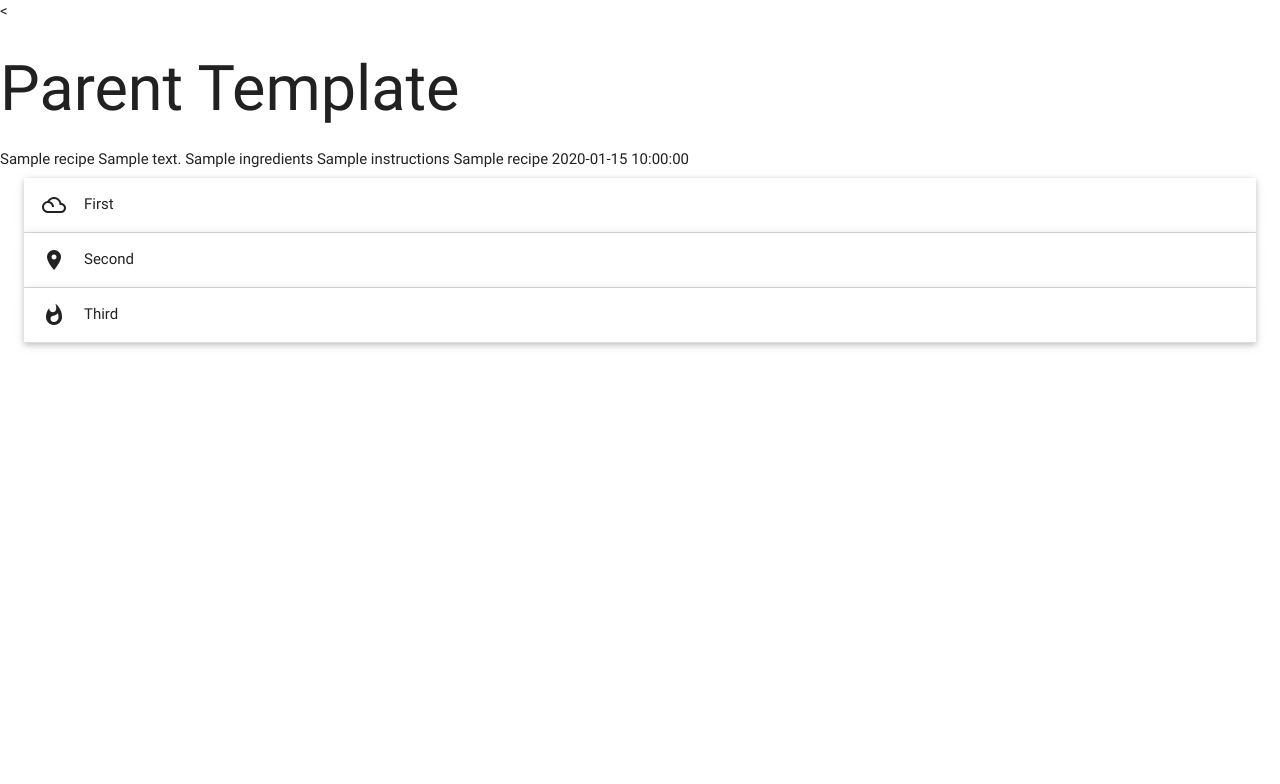
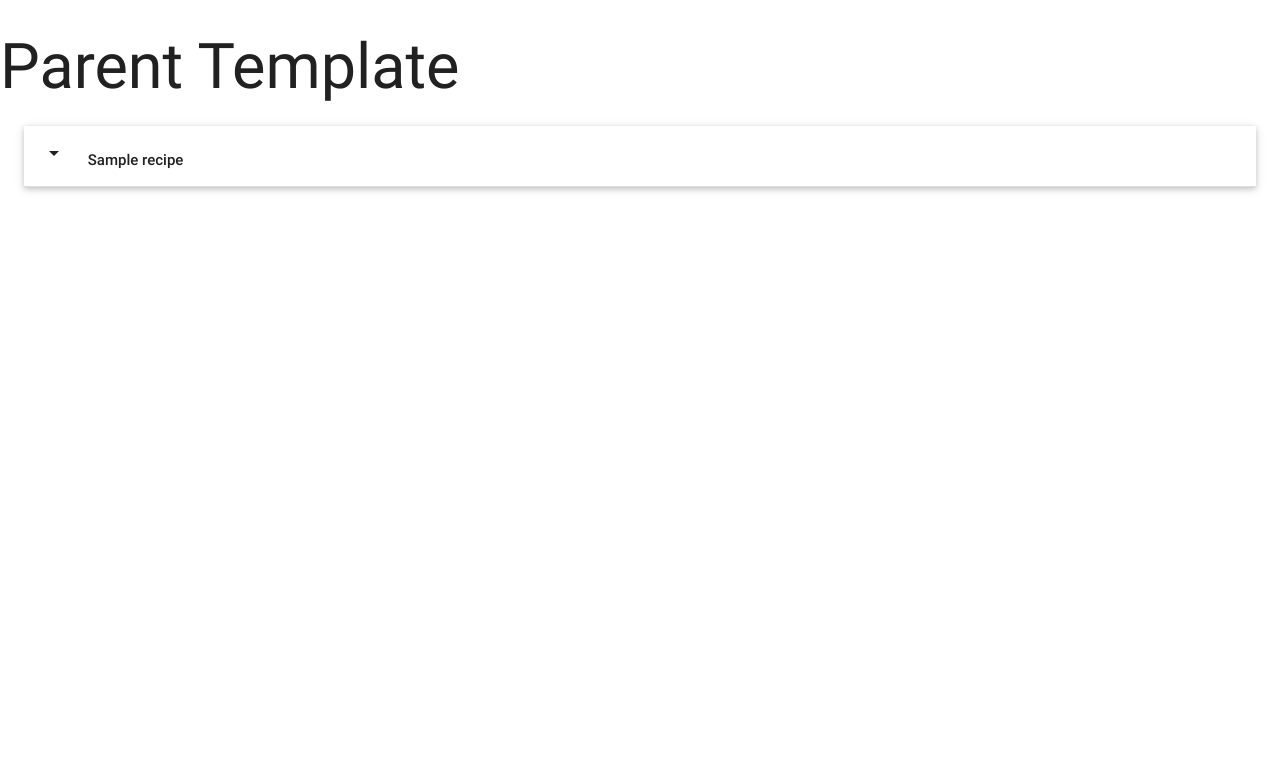
Before and after one commit to Code-Institute-Submissions/raw-dessert-recipes, a Flask app: page / in a window 1280 px wide. Shown: the top 784 px of the page. Run offline with Flask 2, Linux system fonts and the light colour scheme; a database or web service that is not in the repository returns one stand-in record (values such as "Sample title"); some libraries are stand-ins or nearby versions.

Commit message:
Jinja code added to collapsible to pull DB data in

```diff
--- a/templates/base.html
+++ b/templates/base.html
@@ -1,4 +1,4 @@
-<<!DOCTYPE html>
+<!DOCTYPE html>
 
     <head>
         <!-- Import Google Icon Font library. -->
@@ -19,6 +19,14 @@
         <!-- Import Materialize JS library. -->
         <script src="https://cdnjs.cloudflare.com/ajax/libs/jquery/3.2.1/jquery.min.js"></script>
         <script src="https://cdnjs.cloudflare.com/ajax/libs/materialize/0.100.2/js/materialize.min.js"></script>
+
+        <!-- Materialize Initialization jQuery -->
+        <script type="text/javascript">
+            $(document).ready(function() {
+                $('.collapsible').collapsible();
+            });
+        </script>
+
     </body>
 
     </html>
--- a/templates/recipes.html
+++ b/templates/recipes.html
@@ -1,35 +1,40 @@
 <!-- Jinja child template inheritance code to open parent template. -->
-{% extends 'base.html' %}
-{% block content %}
+{% extends 'base.html' %} {% block content %}
 
+<ul class="collapsible popout">
     <!-- Recipe represents each document in the collection and recipes is the collection passed back. -->
     {% for recipe in recipes %}
-    <!-- Access each key value pair within each document. -->
-    {{recipe.recipe_title}}
-    {{recipe.description}}
-    {{recipe.ingredients}}
-    {{recipe.instructions}}
-    {{recipe.author_name}}
-    {{recipe.posted_date}}
+
+    <li>
+        <div class="collapsible-header">
+            <div class="recipe_header col s9">
+                <i class="material-icons">arrow_drop_down</i> <strong>{{recipe.recipe_title}}</div></strong>
+            </div>
+        </div>
+        <div class="collapsible-body">
+            <span>
+            <!-- Access key value pair within each document. -->
+              {{recipe.description}}
+            </span>
+        </div>
+        <div class="collapsible-body">
+            <span>
+              {{recipe.ingredients}}
+            </span>
+        </div>
+        <div class="collapsible-body">
+            <span>
+              {{recipe.instructions}}
+            </span>
+        </div>
+        <div class="collapsible-body">
+            <span>
+              Author: {{recipe.author_name}} Posted: {{recipe.posted_date}}
+            </span>
+        </div>
+    </li>
     {% endfor %}
 
-<!-- Collapsible Popout -->
-
-  <ul class="collapsible popout">
-    <li>
-      <div class="collapsible-header"><i class="material-icons">filter_drama</i>First</div>
-      <div class="collapsible-body"><span>Lorem ipsum dolor sit amet.</span></div>
-    </li>
-    <li>
-      <div class="collapsible-header"><i class="material-icons">place</i>Second</div>
-      <div class="collapsible-body"><span>Lorem ipsum dolor sit amet.</span></div>
-    </li>
-    <li>
-      <div class="collapsible-header"><i class="material-icons">whatshot</i>Third</div>
-      <div class="collapsible-body"><span>Lorem ipsum dolor sit amet.</span></div>
-    </li>
-  </ul>
-
-
+</ul>
 <!-- Jinja template logic code to end parent template. -->
 {% endblock %}
```
Also changed, not shown: README.md.
